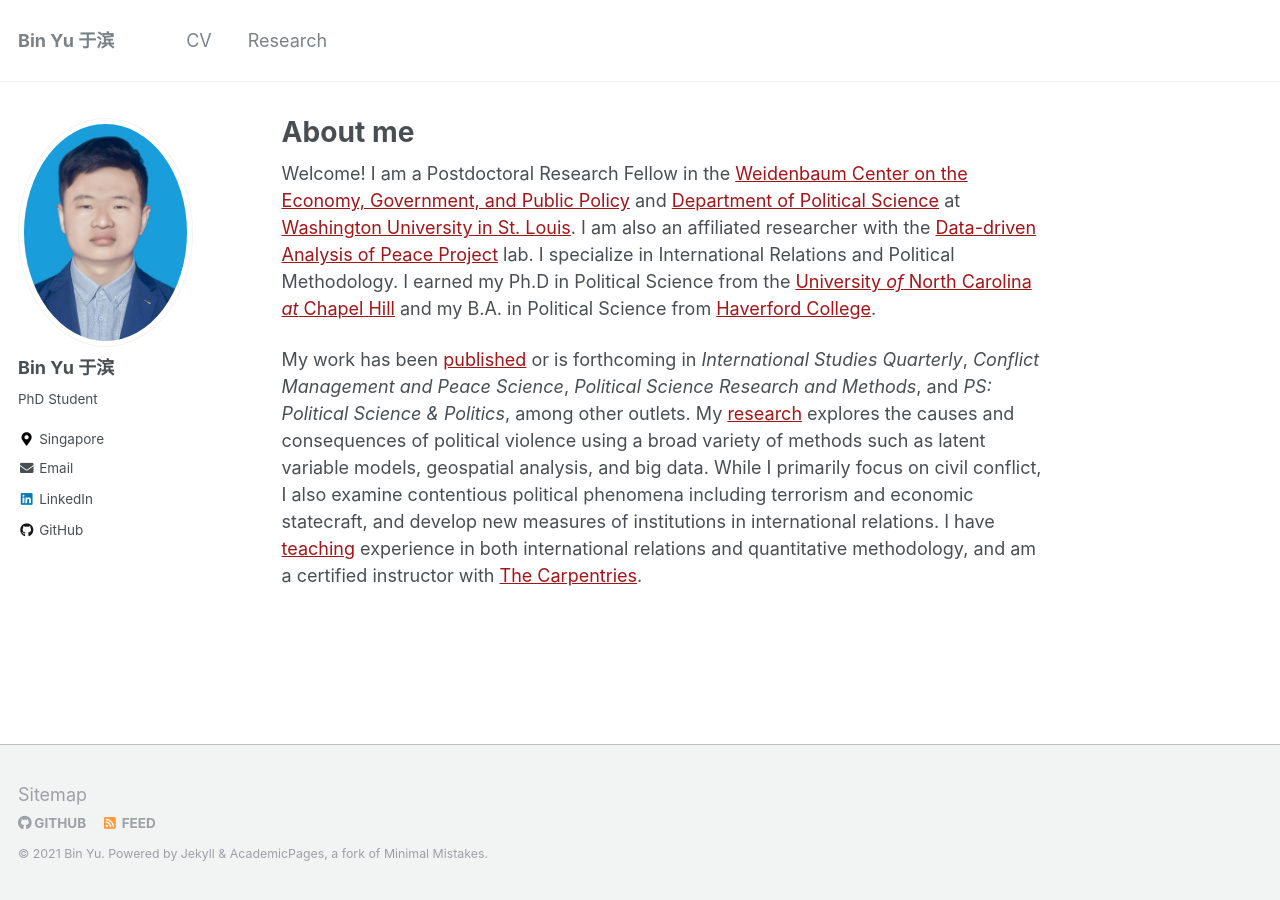
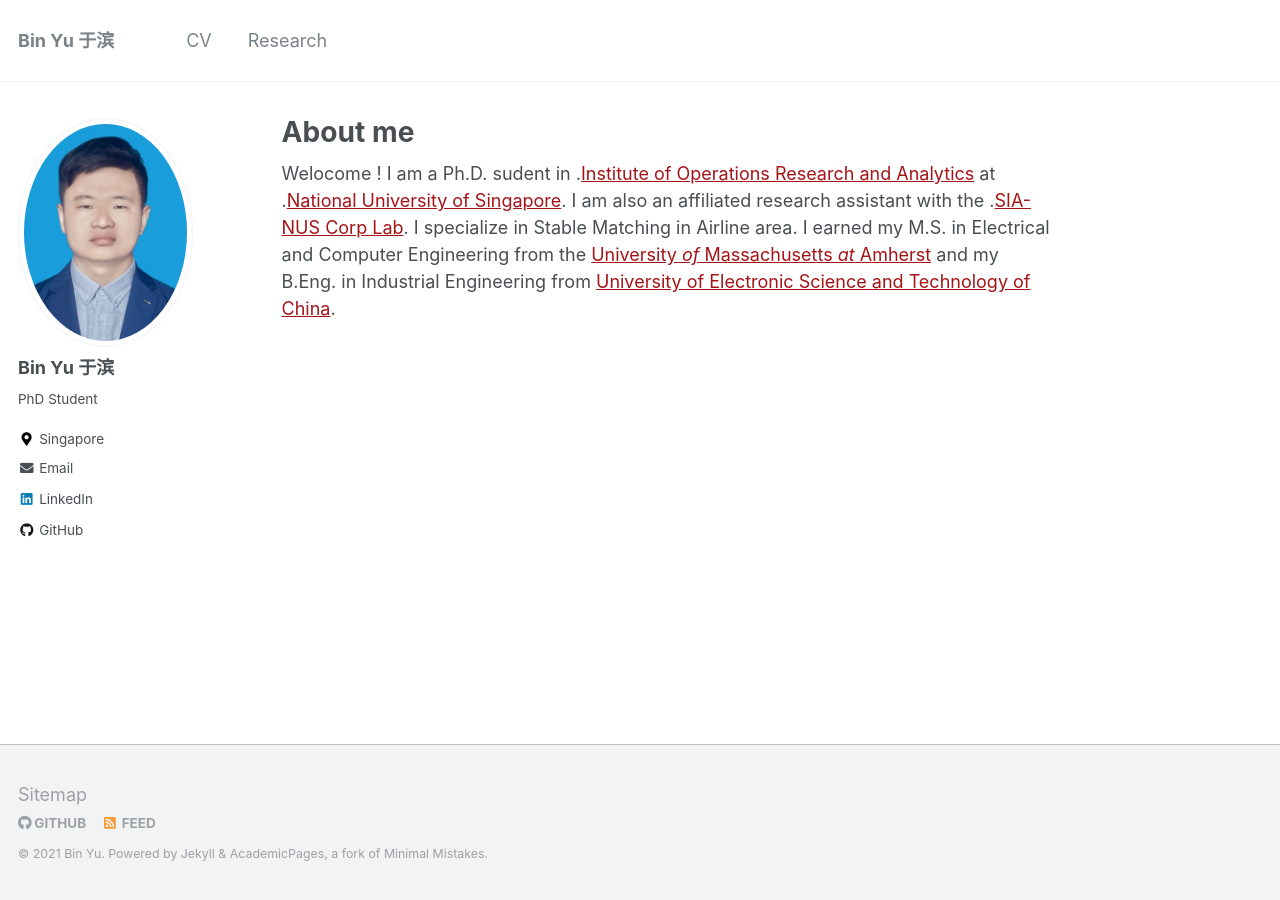
Before and after one commit to kyuBin422/kyubin422.github.io, a Jekyll site: the page built from _pages/about.md, in a window 1280 px wide. Built offline with Jekyll 4.4.1, drawn with Linux system fonts in a browser that asks for light colours.

Commit message:
Update about.md

```diff
--- a/_pages/about.md
+++ b/_pages/about.md
@@ -7,26 +7,9 @@ redirect_from:
   - /about/
   - /about.html
 ---
-
-Welcome! I am a Postdoctoral Research Fellow in the
-[Weidenbaum Center on the Economy, Government, and Public Policy](https://wc.wustl.edu/)
-and [Department of Political Science](https://polisci.wustl.edu/) at
-[Washington University in St. Louis](https://wustl.edu/). I am also an
-affiliated researcher with the
-[Data-driven Analysis of Peace Project](https://dapp-lab.org) lab. I specialize
-in International Relations and Political Methodology. I earned my Ph.D in
-Political Science from the
-[University *of* North Carolina *at* Chapel Hill](https://www.unc.edu/) and my
-B.A. in Political Science from [Haverford College](https://www.haverford.edu/).
-
-My work has been [published](publications) or is forthcoming in
-*International Studies Quarterly*, *Conflict Management and Peace Science*,
-*Political Science Research and Methods*, and *PS: Political Science & Politics*,
-among other outlets. My [research](research) explores the causes and
-consequences of political violence using a broad variety of methods such as
-latent variable models, geospatial analysis, and big data. While I primarily
-focus on civil conflict, I also examine contentious political phenomena
-including terrorism and economic statecraft, and develop new measures of
-institutions in international relations. I have [teaching](teaching) experience
-in both international relations and quantitative methodology, and am a certified
-instructor with [The Carpentries](https://carpentries.org/).
+Welocome ! I am a Ph.D. sudent in .[Institute of Operations Research and Analytics](https://iora.nus.edu.sg/) at .[National University of Singapore](https://www.nus.edu.sg/). I am  also an
+affiliated research assistant with the .[SIA-NUS Corp Lab](http://172.27.72.197/). I specialize
+in Stable Matching in Airline area. I earned my M.S. in
+Electrical and Computer Engineering from the
+[University *of* Massachusetts *at* Amherst](https://www.umass.edu/) and my
+B.Eng. in Industrial Engineering from [University of Electronic Science and Technology of China](https://en.uestc.edu.cn/).
```
